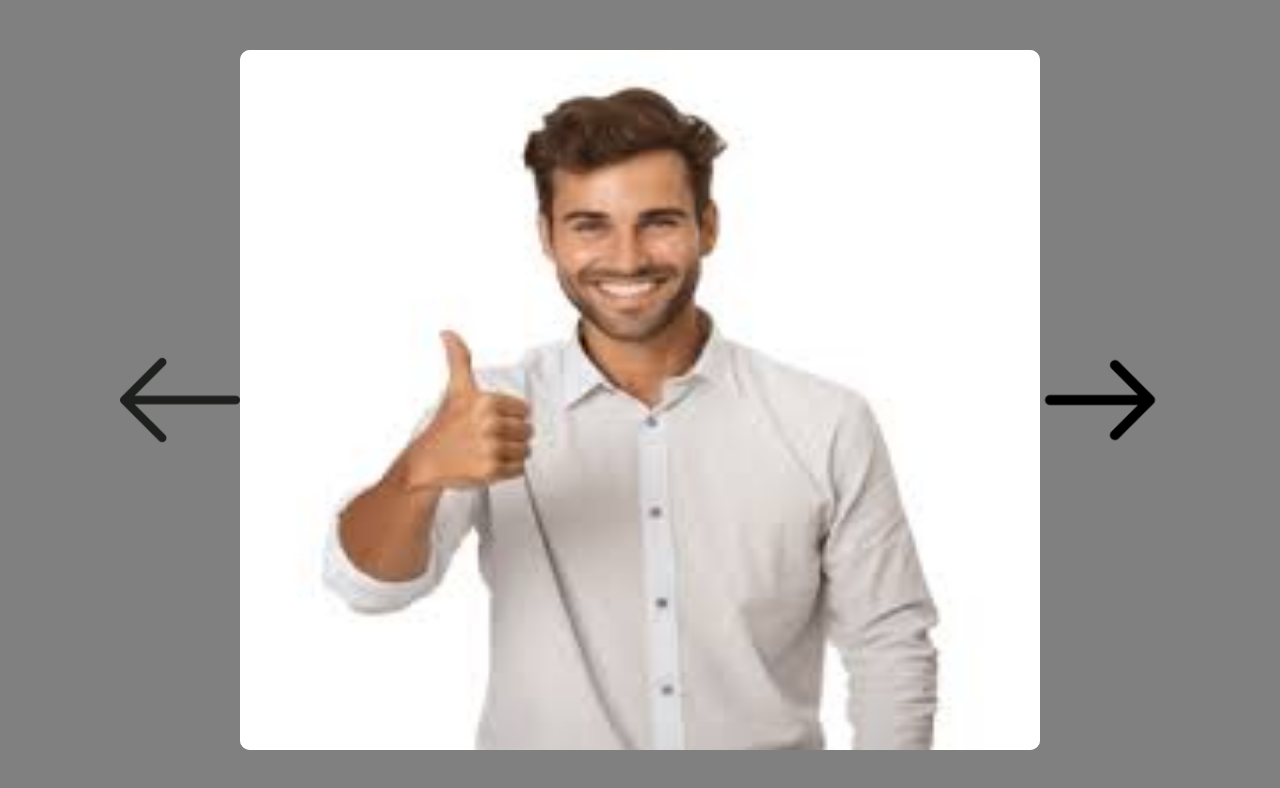
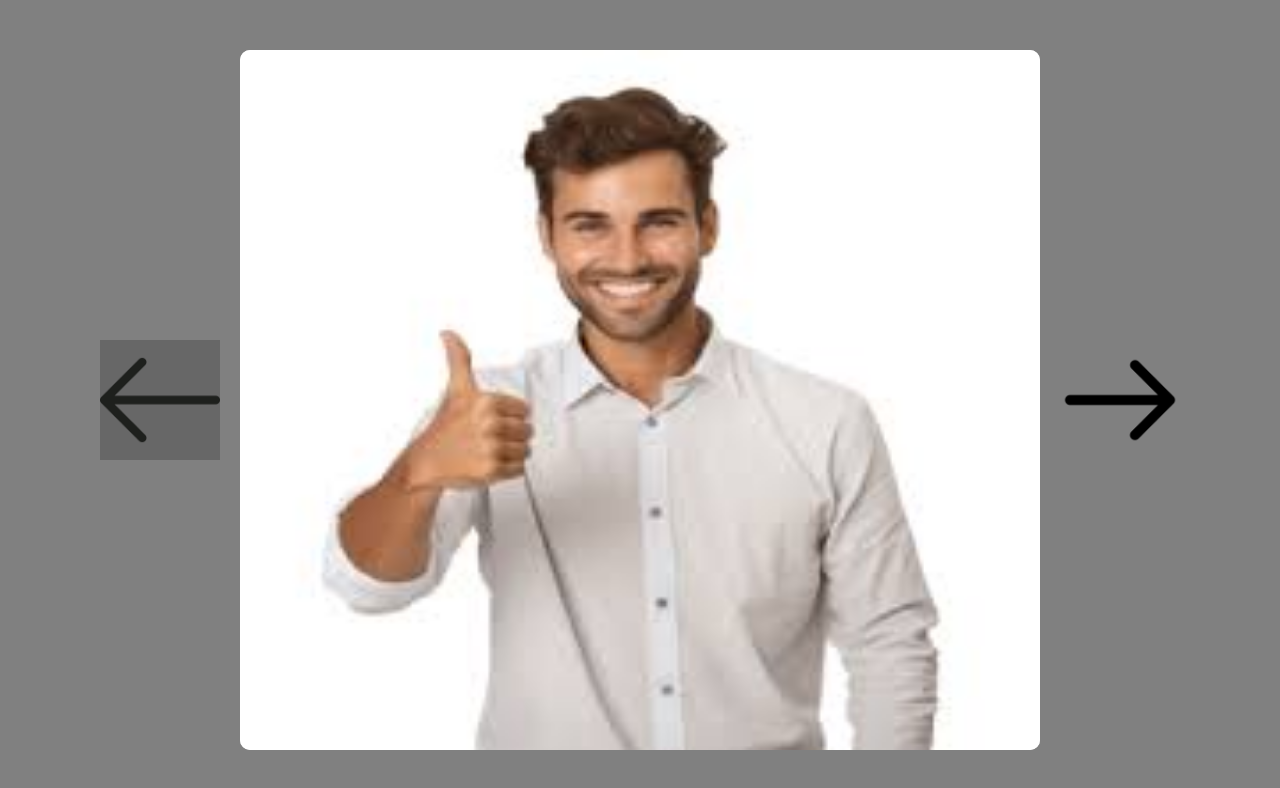
Before and after one commit to Mizaeron/image-carousel, a website built with webpack: page src/template.html in a window 1280 px wide. In both pictures the pointer is over the picture 180 px from the left and 400 px from the top of the page. Built offline with nearby package versions, Linux system fonts and the light colour scheme.

Commit message:
Add hover styles

```diff
--- a/src/styles.css
+++ b/src/styles.css
@@ -29,11 +29,22 @@ body {
 .arrow-right {
     width: 120px;
     height: 120px;
-    margin-right: 20px;
+    margin-left: 20px;
+}
+
+.arrow-right:hover,
+.arrow-left:hover {
+    background-color: hsl(0, 0%, 0%, 0.2);
+    cursor: pointer;
+}
+
+.arrow-right:active,
+.arrow-left:active {
+    background-color: hsl(208, 100%, 97%, 0.6);
 }
 
 .arrow-left {
     width: 120px;
     height: 120px;
-    margin-left: 20px;
+    margin-right: 20px;
 }
```
